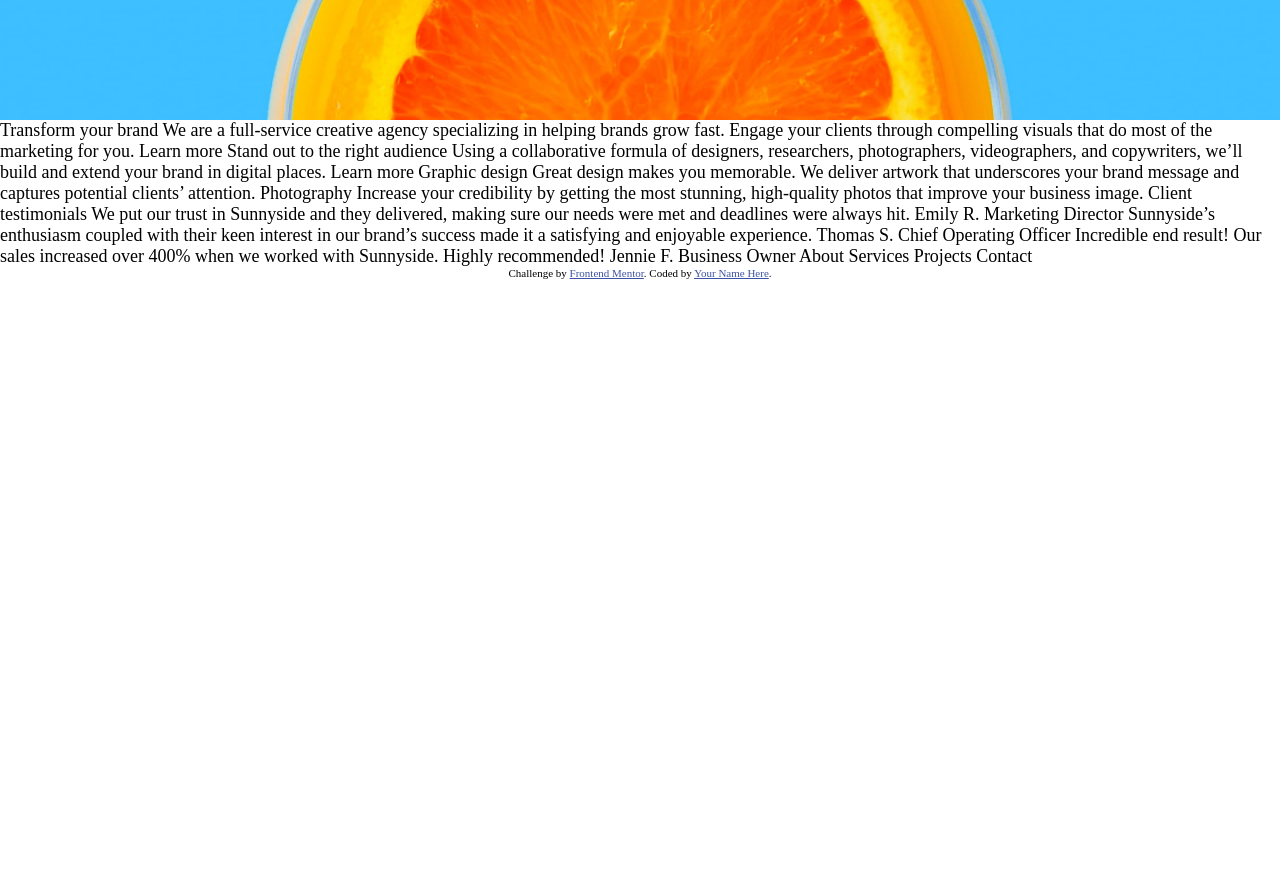
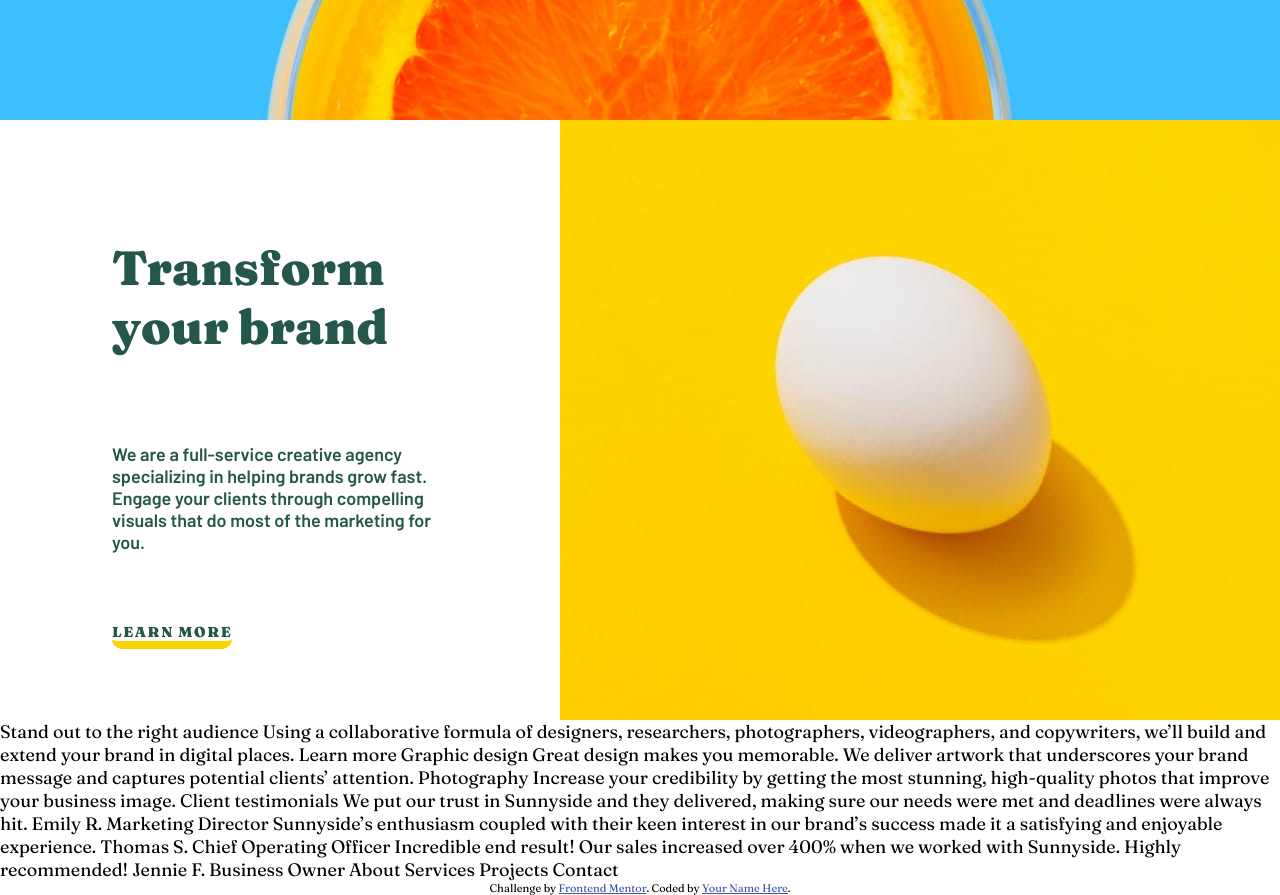
Before and after one commit to Olkens/FEM-sunnyside, a website: page src/index.html in a window 1280 px wide. Shown: the part 680-1575 px from the top of the page. Before the commit the page ends 959 px from the top, so only its background shows below. Drawn offline with Linux system fonts and the light colour scheme.

Commit message:
first section styles

```diff
--- a/src/index.html
+++ b/src/index.html
@@ -42,25 +42,36 @@
         </div>
         <section class="header-section">
           <h1>We are creatives</h1>
-          <img src="../images/icon-arrow-down.svg" alt="" srcset="">
+          <img src="../images/icon-arrow-down.svg" alt="" srcset="" />
         </section>
       </header>
-      Transform your brand We are a full-service creative agency specializing in
-      helping brands grow fast. Engage your clients through compelling visuals
-      that do most of the marketing for you. Learn more Stand out to the right
-      audience Using a collaborative formula of designers, researchers,
-      photographers, videographers, and copywriters, we’ll build and extend your
-      brand in digital places. Learn more Graphic design Great design makes you
-      memorable. We deliver artwork that underscores your brand message and
-      captures potential clients’ attention. Photography Increase your
-      credibility by getting the most stunning, high-quality photos that improve
-      your business image. Client testimonials We put our trust in Sunnyside and
-      they delivered, making sure our needs were met and deadlines were always
-      hit. Emily R. Marketing Director Sunnyside’s enthusiasm coupled with their
-      keen interest in our brand’s success made it a satisfying and enjoyable
-      experience. Thomas S. Chief Operating Officer Incredible end result! Our
-      sales increased over 400% when we worked with Sunnyside. Highly
-      recommended! Jennie F. Business Owner About Services Projects Contact
+      <section class="first-section">
+        <div>
+          <h1>Transform your brand</h1>
+          <p>
+            We are a full-service creative agency specializing in helping brands
+            grow fast. Engage your clients through compelling visuals that do
+            most of the marketing for you.
+          </p>
+          <a href="">Learn more</a>
+          <div class="border-bottom"> </div>
+        </div>
+        <img src="../images/desktop/image-transform.jpg" alt="" />
+      </section>
+      Stand out to the right audience Using a collaborative formula of
+      designers, researchers, photographers, videographers, and copywriters,
+      we’ll build and extend your brand in digital places. Learn more Graphic
+      design Great design makes you memorable. We deliver artwork that
+      underscores your brand message and captures potential clients’ attention.
+      Photography Increase your credibility by getting the most stunning,
+      high-quality photos that improve your business image. Client testimonials
+      We put our trust in Sunnyside and they delivered, making sure our needs
+      were met and deadlines were always hit. Emily R. Marketing Director
+      Sunnyside’s enthusiasm coupled with their keen interest in our brand’s
+      success made it a satisfying and enjoyable experience. Thomas S. Chief
+      Operating Officer Incredible end result! Our sales increased over 400%
+      when we worked with Sunnyside. Highly recommended! Jennie F. Business
+      Owner About Services Projects Contact
 
       <div class="attribution">
         Challenge by
--- a/src/scss/main.scss
+++ b/src/scss/main.scss
@@ -12,6 +12,7 @@ body {
   padding: 0;
   margin: 0;
   font-size: 18px;
+  font-family: "Fraunces", serif;
 }
 
 header {
@@ -73,3 +74,36 @@ header {
     }
   }
 }
+
+.first-section {
+  display: flex;
+  align-items: center;
+  div {
+    padding: 0 7rem;
+    color: $darkCyan;
+    h1 {
+      font-weight: 900;
+      font-size: 3rem;
+    }
+    p {
+      font-family: "Barlow", sans-serif;
+      font-weight: normal;
+      padding: 3rem 0;
+    }
+    a {
+      text-decoration: none;
+      font-weight: 900;
+      color: $darkCyan;
+      text-transform: uppercase;
+      letter-spacing: 0.1rem;
+      font-size: 0.9rem;
+      border-bottom: 8px solid $yellow;
+      border-radius: 10px;
+    }
+    border-bottom {
+      height: 8px;
+      width: 30px;
+      background-color: $yellow;
+    }
+  }
+}
```
Also changed, not shown: public/css/main.css, 1 other file.
